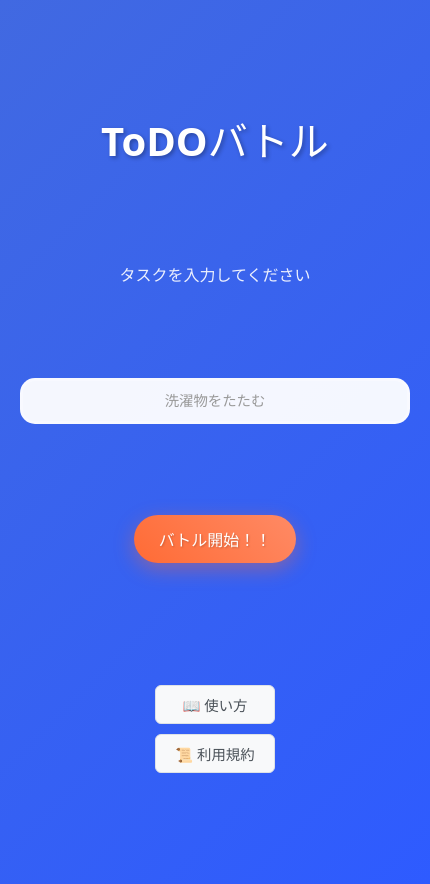
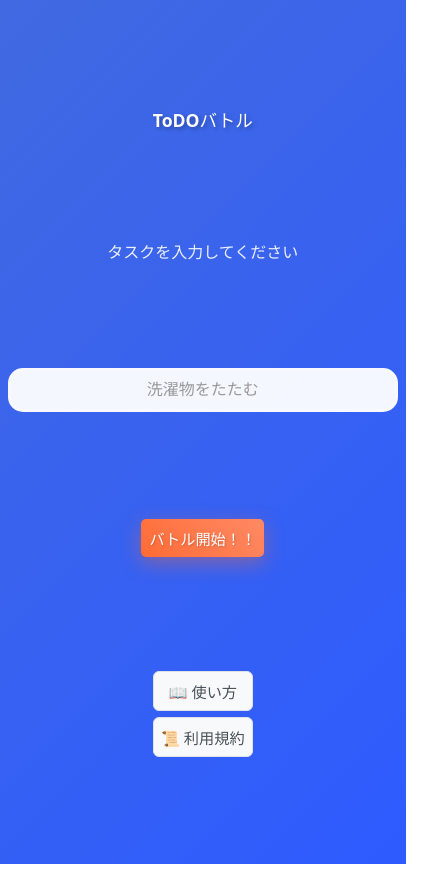
Before and after one commit to rikuto568/1cool-app, a React (Vite) app: page / in a window 390 px wide. Shown: the whole page, 430 px wide, since content can reach past the window. Built offline with nearby package versions, Linux system fonts and the light colour scheme; no server answers.

Commit message:
レスポンシブ

```diff
--- a/src/feature/taskInput/taskinput.css
+++ b/src/feature/taskInput/taskinput.css
@@ -169,14 +169,70 @@
   transform: translateY(-1px);
 }
 
+@media (max-width: 700px) {
+  .first-page {
+    max-width: 98vw;
+    padding: 18px 4vw;
+    min-height: 80vh;
+    border-radius: 10px;
+  }
+  .title {
+    font-size: 1.5rem;
+  }
+  .input-text {
+    font-size: 1rem;
+    padding: 10px 10px;
+  }
+  .battle-button button {
+    font-size: 1rem;
+    padding: 10px 18px;
+  }
+  .help-buttons {
+    gap: 12px;
+    margin-top: 12px;
+  }
+}
+
 @media (max-width: 480px) {
+  .first-page {
+    max-width: 100vw;
+    padding: 10px 2vw;
+    border-radius: 0;
+    min-height: 100vh;
+    box-shadow: none;
+  }
+  .title {
+    font-size: 1.1rem;
+    margin-bottom: 10px;
+  }
+  .head-text {
+    font-size: 0.95rem;
+    margin-bottom: 8px;
+  }
+  .input-box {
+    margin-bottom: 10px;
+  }
+  .battle-button {
+    margin-bottom: 10px;
+  }
+  .battle-button button {
+    font-size: 0.95rem;
+    padding: 8px 8px;
+    border-radius: 5px;
+  }
   .help-buttons {
     flex-direction: column;
     align-items: center;
-    gap: 10px;
+    gap: 6px;
+    margin-top: 8px;
   }
-
   .help-button {
-    width: 120px;
+    width: 100%;
+    font-size: 0.95rem;
+    padding: 8px 0;
+  }
+  .error-message {
+    font-size: 0.9rem;
+    padding: 5px 5px;
   }
 }
```
